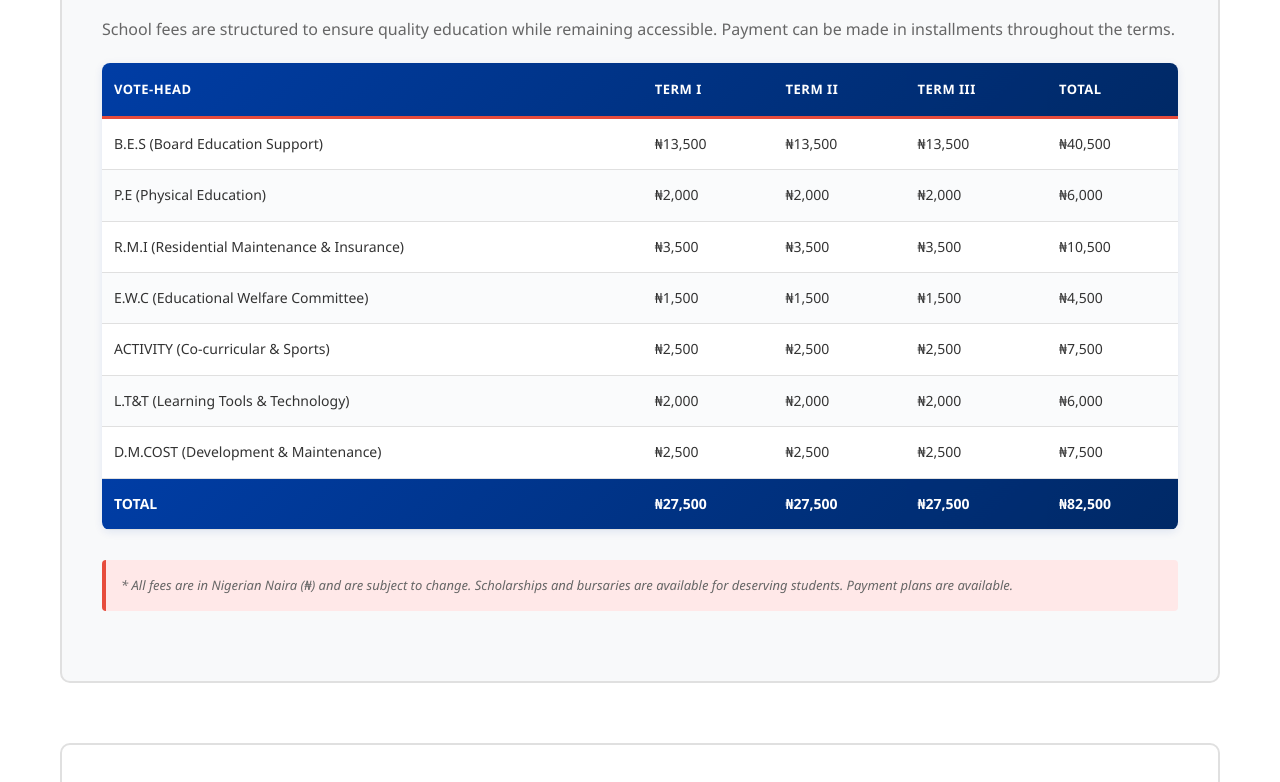
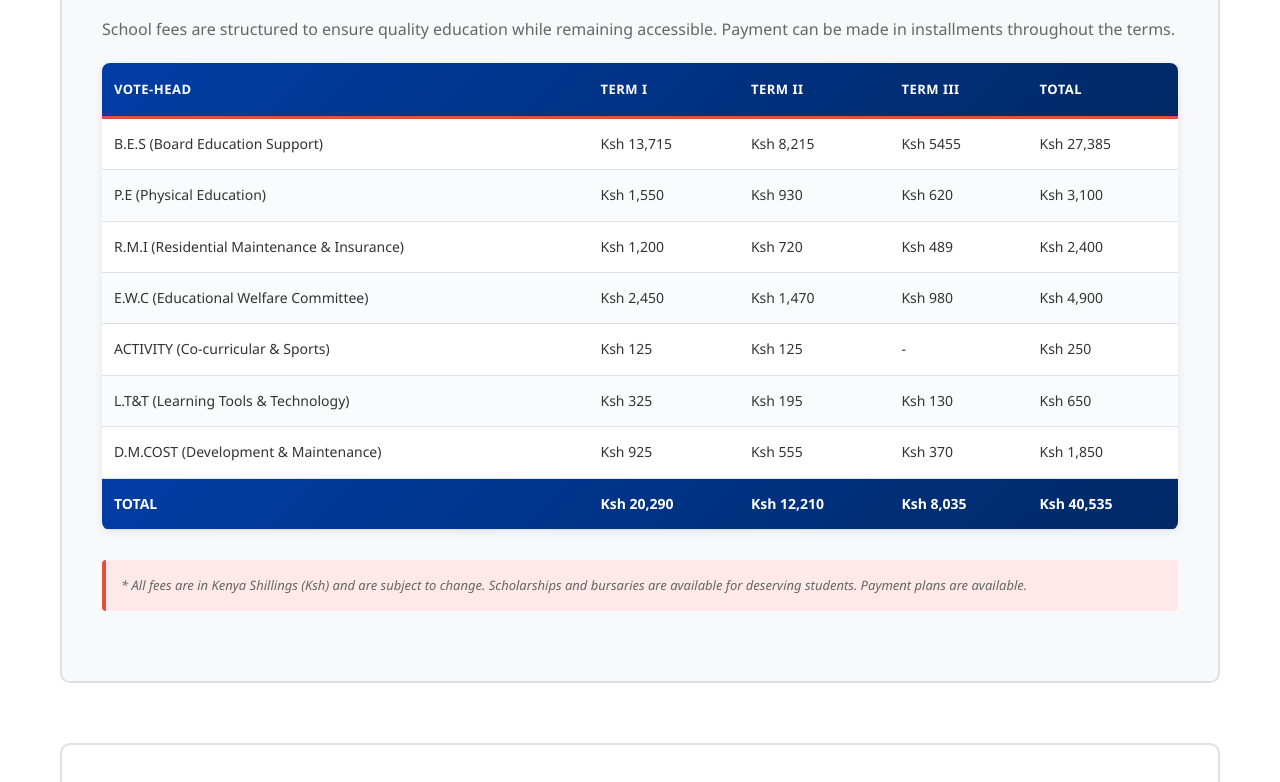
Before and after one commit to COLOLANGAT/cheptalal-school-website, a plain HTML site: page pages/admissions.html in a window 1280 px wide. Shown: the part 1370-2152 px from the top of the page. Drawn offline with Linux system fonts and the light colour scheme.

```diff
--- a/pages/admissions.html
+++ b/pages/admissions.html
@@ -124,64 +124,64 @@
                         <tbody>
                             <tr>
                                 <td>B.E.S (Board Education Support)</td>
-                                <td>₦13,500</td>
-                                <td>₦13,500</td>
-                                <td>₦13,500</td>
-                                <td>₦40,500</td>
+                                <td>Ksh 13,715</td>
+                                <td>Ksh 8,215</td>
+                                <td>Ksh 5455</td>
+                                <td>Ksh 27,385</td>
                             </tr>
                             <tr>
                                 <td>P.E (Physical Education)</td>
-                                <td>₦2,000</td>
-                                <td>₦2,000</td>
-                                <td>₦2,000</td>
-                                <td>₦6,000</td>
+                                <td>Ksh 1,550</td>
+                                <td>Ksh 930</td>
+                                <td>Ksh 620</td>
+                                <td>Ksh 3,100</td>
                             </tr>
                             <tr>
                                 <td>R.M.I (Residential Maintenance & Insurance)</td>
-                                <td>₦3,500</td>
-                                <td>₦3,500</td>
-                                <td>₦3,500</td>
-                                <td>₦10,500</td>
+                                <td>Ksh 1,200</td>
+                                <td>Ksh 720</td>
+                                <td>Ksh 489</td>
+                                <td>Ksh 2,400</td>
                             </tr>
                             <tr>
                                 <td>E.W.C (Educational Welfare Committee)</td>
-                                <td>₦1,500</td>
-                                <td>₦1,500</td>
-                                <td>₦1,500</td>
-                                <td>₦4,500</td>
+                                <td>Ksh 2,450</td>
+                                <td>Ksh 1,470</td>
+                                <td>Ksh 980</td>
+                                <td>Ksh 4,900</td>
                             </tr>
                             <tr>
                                 <td>ACTIVITY (Co-curricular & Sports)</td>
-                                <td>₦2,500</td>
-                                <td>₦2,500</td>
-                                <td>₦2,500</td>
-                                <td>₦7,500</td>
+                                <td>Ksh 125</td>
+                                <td>Ksh 125</td>
+                                <td>-</td>
+                                <td>Ksh 250</td>
                             </tr>
                             <tr>
                                 <td>L.T&T (Learning Tools & Technology)</td>
-                                <td>₦2,000</td>
-                                <td>₦2,000</td>
-                                <td>₦2,000</td>
-                                <td>₦6,000</td>
+                                <td>Ksh 325</td>
+                                <td>Ksh 195</td>
+                                <td>Ksh 130</td>
+                                <td>Ksh 650</td>
                             </tr>
                             <tr>
                                 <td>D.M.COST (Development & Maintenance)</td>
-                                <td>₦2,500</td>
-                                <td>₦2,500</td>
-                                <td>₦2,500</td>
-                                <td>₦7,500</td>
+                                <td>Ksh 925</td>
+                                <td>Ksh 555</td>
+                                <td>Ksh 370</td>
+                                <td>Ksh 1,850</td>
                             </tr>
                             <tr class="total-row">
                                 <td><strong>TOTAL</strong></td>
-                                <td><strong>₦27,500</strong></td>
-                                <td><strong>₦27,500</strong></td>
-                                <td><strong>₦27,500</strong></td>
-                                <td><strong>₦82,500</strong></td>
+                                <td><strong>Ksh 20,290</strong></td>
+                                <td><strong>Ksh 12,210</strong></td>
+                                <td><strong>Ksh 8,035</strong></td>
+                                <td><strong>Ksh 40,535</strong></td>
                             </tr>
                         </tbody>
                     </table>
 
-                    <p class="note">* All fees are in Nigerian Naira (₦) and are subject to change. Scholarships and bursaries are available for deserving students. Payment plans are available.</p>
+                    <p class="note">* All fees are in Kenya Shillings (Ksh) and are subject to change. Scholarships and bursaries are available for deserving students. Payment plans are available.</p>
                 </div>
             </section>
 
@@ -204,7 +204,7 @@
                             <i class="fas fa-mobile-alt"></i>
                             <h3>M-Pesa Payment</h3>
                             <p>Paybill Number (Business): <strong>522123</strong></p>
-                            <p>Account Number: <strong>29579K</strong> (name)</p>
+                            <p>Account Number: <strong>29579K</strong> (admission number)</p>
                         </div>
 
                         <!-- Contact Numbers -->
--- a/pages/page-styles.css
+++ b/pages/page-styles.css
@@ -668,6 +668,12 @@
     font-size: 14px;
 }
 
+.form-group label:has(input[type="checkbox"]) {
+    display: inline;
+    margin-bottom: 0;
+    font-weight: 400;
+}
+
 .form-group input,
 .form-group textarea,
 .form-group select {
```
